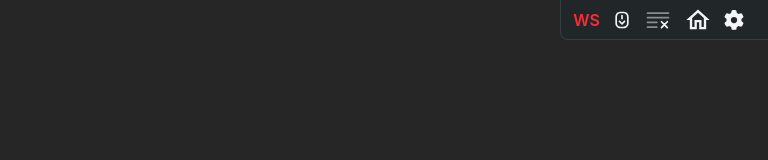
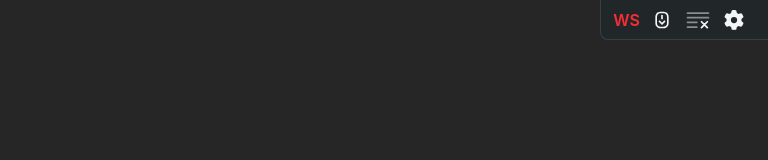
Before and after one commit to TnTora/jiku-texthooker-page, a SvelteKit app: page / in a window 1280 px wide. Shown: the top 160 px of the page, without its empty margins (512-1280 px from the left). Built offline with nearby package versions, Linux system fonts and the light colour scheme; a web font is replaced by a local one.

Commit message:
remove unnecessary button

```diff
--- a/src/routes/TopBar.svelte
+++ b/src/routes/TopBar.svelte
@@ -47,13 +47,6 @@
         </svg>
     </button>
 
-    <a class="{btn_shared_classes}" title="Home" href="/">
-        <svg xmlns="http://www.w3.org/2000/svg" class="h-7" viewBox="0 0 24 24">
-            <path d="M0 0h24v24H0z" fill="none" />
-            <path fill="currentColor" d="m12 5.69l5 4.5V18h-2v-6H9v6H7v-7.81zM12 3L2 12h3v8h6v-6h2v6h6v-8h3" />
-        </svg>
-    </a>
-
     <button
         class="{btn_shared_classes}"
         onclick={toggleOptions}
```
